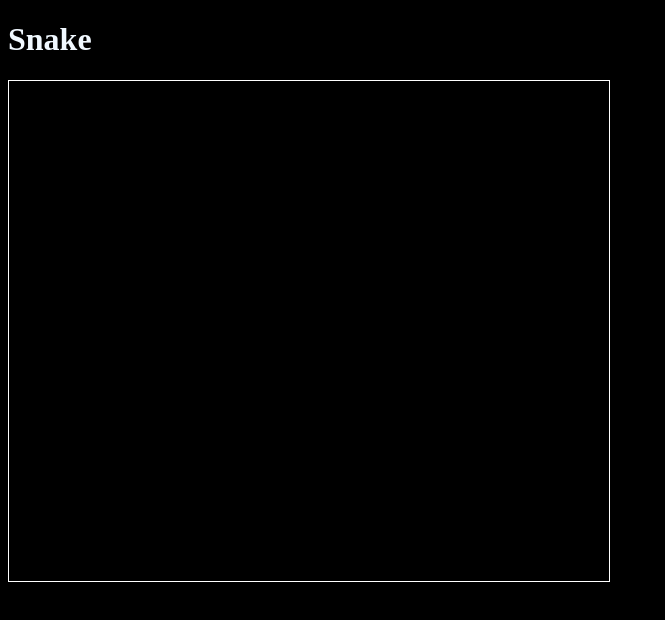
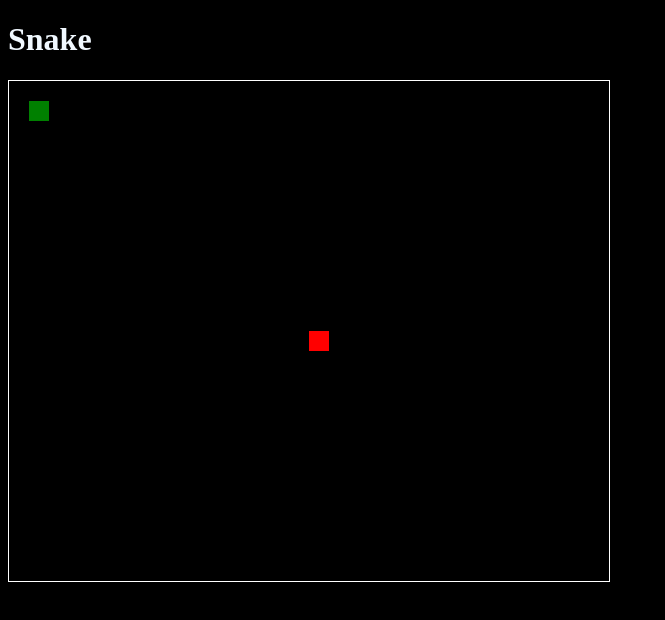
Before and after one commit to AhmarBaig/snakegame, a plain HTML site: page index.html in a window 1280 px wide. Shown: the whole page, without its empty margins (0-665 px from the left). Drawn offline with Linux system fonts and the light colour scheme.

Commit message:
Added the snake head and the apple. No idea how to do this whole ctx thing, and its really annoying

```diff
--- a/index.html
+++ b/index.html
@@ -7,7 +7,10 @@
   <body style="background-color: #000000;">
 
     <h1 style="color: aliceblue;">Snake</h1>
-    <canvas id="Screen" width="600" height="500" style="border:1px solid #FFFFFF"></canvas>
+    <div id="container">
+      <canvas id="Screen" width="600" height="500" style="border:1px solid #FFFFFF">
+      </canvas>
+    </div>
     <script src="/snake.js"></script>
   </body>
 </html>
--- a/snake.js
+++ b/snake.js
@@ -1,7 +1,22 @@
 console.log("Snake Game");
-
 var canvas = document.getElementById("Screen");
 var ctx = canvas.getContext("2d");
 
-ctx.fillStyle = "black";
-ctx.fillRect(0, 0, canvas.width, canvas.height);
+function drawSnake() {
+  ctx.beginPath();
+  ctx.rect(0, 0, 20, 20);
+  ctx.fillStyle = "green";
+  ctx.fillRect(20, 20, 20, 20);
+  ctx.stroke();
+}
+
+function drawApple() {
+  ctx.beginPath();
+  ctx.rect(40, 40, 40, 40);
+  ctx.fillStyle = "red";
+  ctx.fillRect(canvas.width/2, canvas.height/2, 20, 20);
+  ctx.stroke();
+}
+
+drawSnake();
+drawApple();
```
